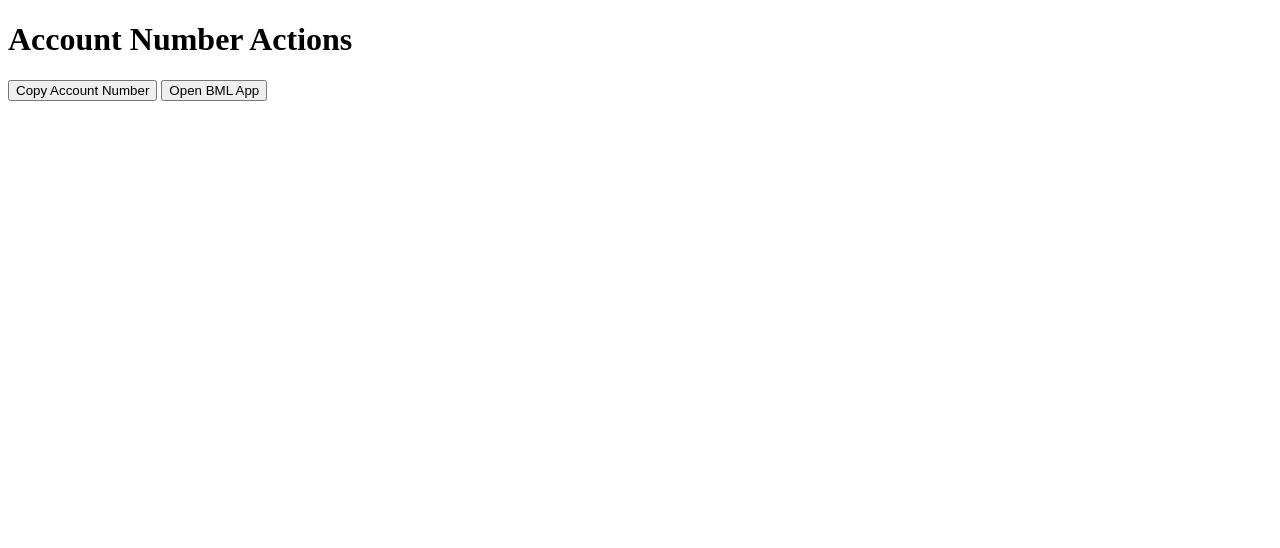
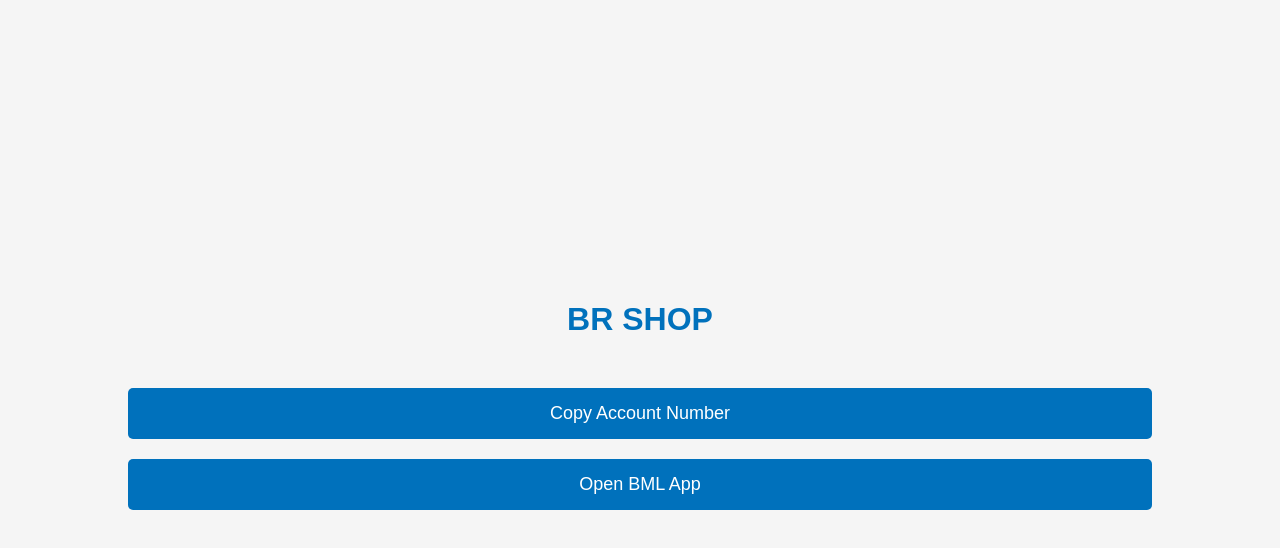
Before and after one commit to Sam998877w/Br-Shop-payment-portal, a plain HTML site: page index.html in a window 1280 px wide. Drawn offline with Linux system fonts and the light colour scheme.

Commit message:
Update index.html

```diff
--- a/index.html
+++ b/index.html
@@ -3,10 +3,41 @@
 <head>
     <meta charset="UTF-8">
     <meta name="viewport" content="width=device-width, initial-scale=1.0">
-    <title>Account Number Actions</title>
+    <title>BR SHOP</title>
+    <style>
+        body {
+            display: flex;
+            flex-direction: column;
+            align-items: center;
+            justify-content: center;
+            height: 100vh; /* Full height of the viewport */
+            margin: 0;
+            background-color: #f5f5f5; /* Light background color */
+            font-family: Arial, sans-serif; /* Font family */
+        }
+        h1 {
+            font-weight: bold;
+            color: #0071BC; /* Title color */
+            margin-bottom: 40px; /* Space below the title */
+        }
+        button {
+            background-color: #0071BC; /* Button color */
+            color: white; /* Button text color */
+            border: none;
+            border-radius: 5px; /* Rounded corners */
+            padding: 15px 30px; /* Button size */
+            font-size: 18px; /* Font size for buttons */
+            margin: 10px 0; /* Space between buttons */
+            cursor: pointer; /* Pointer cursor on hover */
+            width: 80%; /* Button width */
+        }
+        button:hover {
+            background-color: #005999; /* Darker shade on hover */
+        }
+    </style>
 </head>
 <body>
-    <h1>Account Number Actions</h1>
+    <h1>BR SHOP</h1>
 
     <!-- Button to copy account number -->
     <button id="copyButton">Copy Account Number</button>
```
